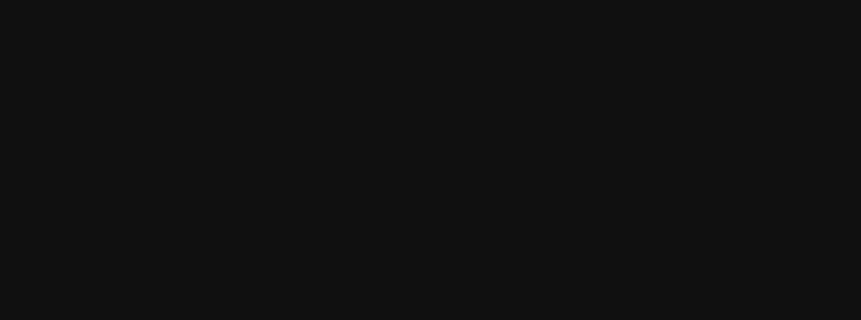
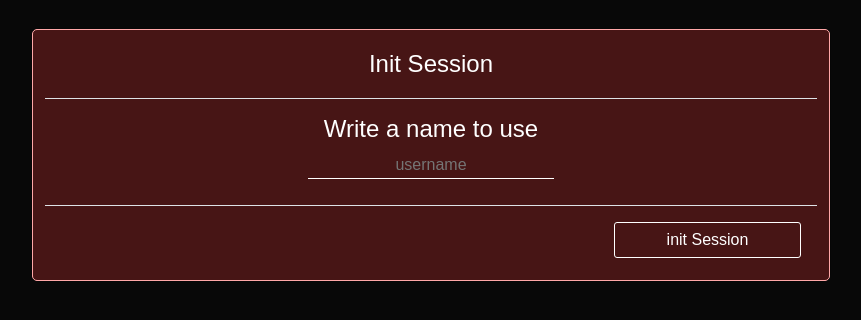
Before and after one commit to Alexiuus/3-class-and-a-rat, a React (Create React App) app: page /1 in a window 1280 px wide. Before the commit this address had no page. Shown: the top 320 px of the page, without its empty margins (209-1070 px from the left). Built offline with nearby package versions, Linux system fonts and the light colour scheme; a web font is replaced by a local one.

Commit message:
creamos componente JoinGame

```diff
--- a/src/App.js
+++ b/src/App.js
@@ -1,3 +1,4 @@
+import JoinGame from './components/Home/components/joinGame/JoinGame';
 import { BrowserRouter, Routes, Route } from 'react-router-dom';
 import Home from './components/Home/Home';
 import { Provider } from "react-redux";
@@ -10,6 +11,7 @@
       <BrowserRouter store={store}>
         <Routes>
           <Route path="/" element={<Home />} />
+          <Route path="/:id_game" element={<JoinGame/>} />
         </Routes>
       </BrowserRouter>
     </Provider>
--- /dev/null
+++ b/src/components/Home/components/joinGame/JoinGame.js
@@ -0,0 +1,36 @@
+import { useState } from 'react';
+import { useParams } from 'react-router-dom';
+import Cookies from 'universal-cookie';
+import ModalGame from '../ModalGame/ModalGame';
+import Modal from 'react-bootstrap/Modal';
+
+function ModalInitSession({ setIsSessionInit }){
+    return <Modal className='modal-lg' show={true} backdrop="static" keyboard={false}>
+            <div className='waitMenu container'>
+                <Modal.Header>
+                  <Modal.Title className='ModalTitle offset-4 col-4'>Init Session</Modal.Title>
+                </Modal.Header>
+                <Modal.Body>
+                    <h4 className='offset-4 col-4 text-center'>Write a name to use</h4>
+                    <input className='username offset-4 col-4' type='text' placeholder='username'/>
+                </Modal.Body>
+                <Modal.Footer>
+                  <button className='game col-3'>init Session</button>
+                </Modal.Footer>
+            </div>
+        </Modal>;
+}
+
+function JoinGame(){
+    const cookies = new Cookies();
+    const {id_game} = useParams();
+    const [isSessionInit, setIsSessionInit] = useState(cookies.get('username'));
+
+    return <div>
+        {
+            (!isSessionInit)? <ModalInitSession setIsSessionInit={setIsSessionInit}/> : <ModalGame cookies={cookies} isSessionInit={setIsSessionInit}/>
+        }
+    </div>;
+}
+
+export default JoinGame;
```
